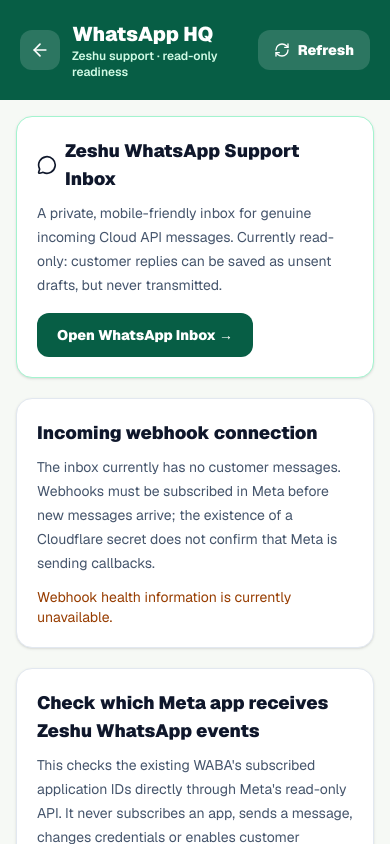
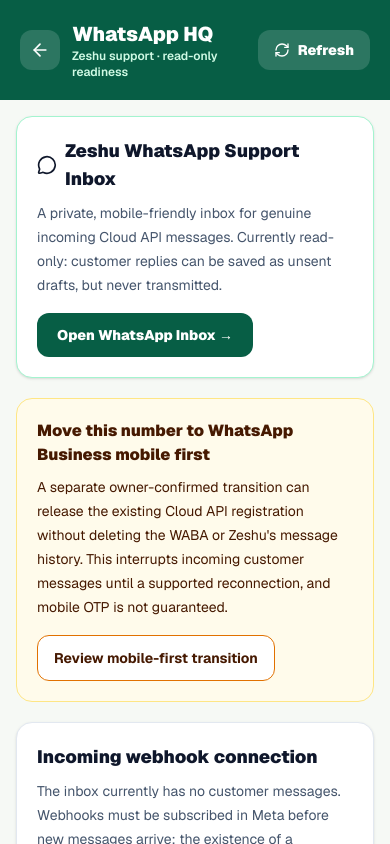
Before and after one commit to haseeb0127/zeshu-web, a Next.js app: page /admin/whatsapp in a window 390 px wide. Shown: the top 844 px of the page. Built offline with nearby package versions, Linux system fonts and the light colour scheme.

Commit message:
Link protected mobile-first WhatsApp offboarding workflow from Zeshu WhatsApp HQ

```diff
--- a/app/admin/whatsapp/page.tsx
+++ b/app/admin/whatsapp/page.tsx
@@ -133,6 +133,18 @@ export default function WhatsAppReadinessPage() {
           <p className="mt-2 text-sm leading-6 text-slate-600">A private, mobile-friendly inbox for genuine incoming Cloud API messages. Currently read-only: customer replies can be saved as unsent drafts, but never transmitted.</p>
           <Link href="/admin/whatsapp/inbox" className="mt-4 inline-flex min-h-11 items-center rounded-xl bg-[#075e45] px-5 py-3 text-sm font-black text-white">Open WhatsApp Inbox →</Link>
         </section>
+      <section className="rounded-2xl border border-amber-200 bg-amber-50 p-5">
+        <h2 className="text-base font-black text-amber-950">Move this number to WhatsApp Business mobile first</h2>
+        <p className="mt-2 text-sm leading-6 text-amber-950">
+          A separate owner-confirmed transition can release the existing Cloud API registration
+          without deleting the WABA or Zeshu's message history. This interrupts incoming
+          customer messages until a supported reconnection, and mobile OTP is not guaranteed.
+        </p>
+        <Link href="/admin/whatsapp/mobile-first"
+         className="mt-4 inline-flex min-h-11 items-center rounded-xl border border-amber-600 bg-white px-4 py-3 text-sm font-bold text-amber-950">
+          Review mobile-first transition
+        </Link>
+      </section>
       <section className="rounded-2xl border border-slate-200 bg-white p-5 shadow-sm">
         <h2 className="text-lg font-black">Incoming webhook connection</h2>
         <p className="mt-2 text-sm leading-6 text-slate-600">
```
